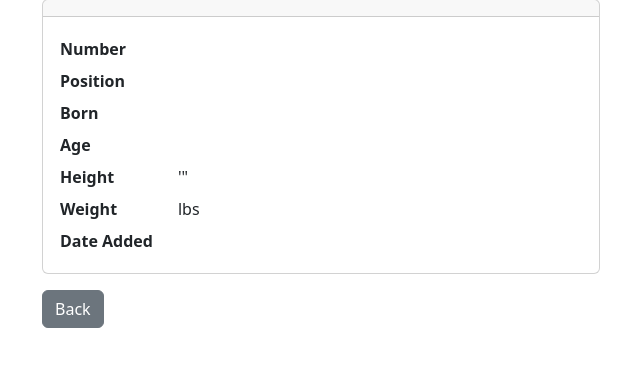
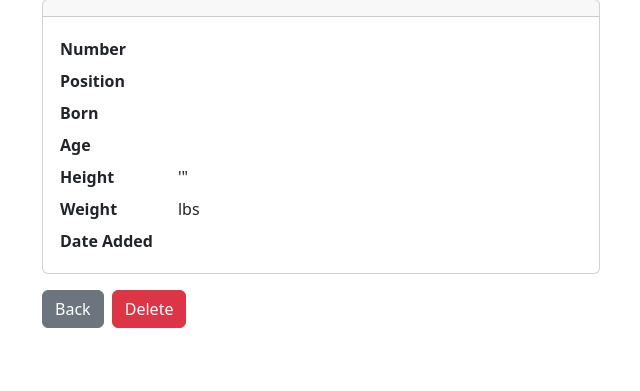
Before and after one commit to swcollins462/team-manager-django, a Django app: template manager_app/templates/manager_app/view_player.html in a window 1280 px wide. Shown: the part 129-520 px from the top of the page, without its empty margins (319-959 px from the left). Run offline with Django 3.2, Linux system fonts and the light colour scheme; the template is opened without the code that fills it, so the values that code supplies are empty.

Commit message:
delete player

```diff
--- a/manager_app/static/base/css/manager_app.css
+++ b/manager_app/static/base/css/manager_app.css
@@ -6,7 +6,3 @@
     font-size: 1.5rem;
     font-weight: bold;
 }
-
-.card-table {
-    padding: .5rem 2rem .5rem 0;
-}
--- a/manager_app/templates/manager_app/view_player.html
+++ b/manager_app/templates/manager_app/view_player.html
@@ -43,7 +43,8 @@
                 </table>
             </div>
         </div>
-        <a href="{% url 'home' %}" class="btn btn-secondary mt-3">Back</a>
+        <a href="{% url 'home' %}" class="btn btn-secondary my-3">Back</a>
+        <a href="{% url 'delete_player' player.id %}" class="btn btn-danger my-3 mx-1">Delete</a>
     </div>
 
 {% endblock %}
--- a/manager_app/urls.py
+++ b/manager_app/urls.py
@@ -5,5 +5,6 @@ urlpatterns = [
     path('', views.home, name='home'),
     path('logout/', views.logout_user, name='logout'),
     path('register/', views.register_user, name='register'),
-    path('player/<int:pk>', views.view_player, name='view_player')
+    path('player/<int:pk>', views.view_player, name='view_player'),
+    path('delete_player/<int:pk>', views.delete_player, name='delete_player'),
 ]
```
Also changed, not shown: manager_app/views.py (+11 -0 lines).
